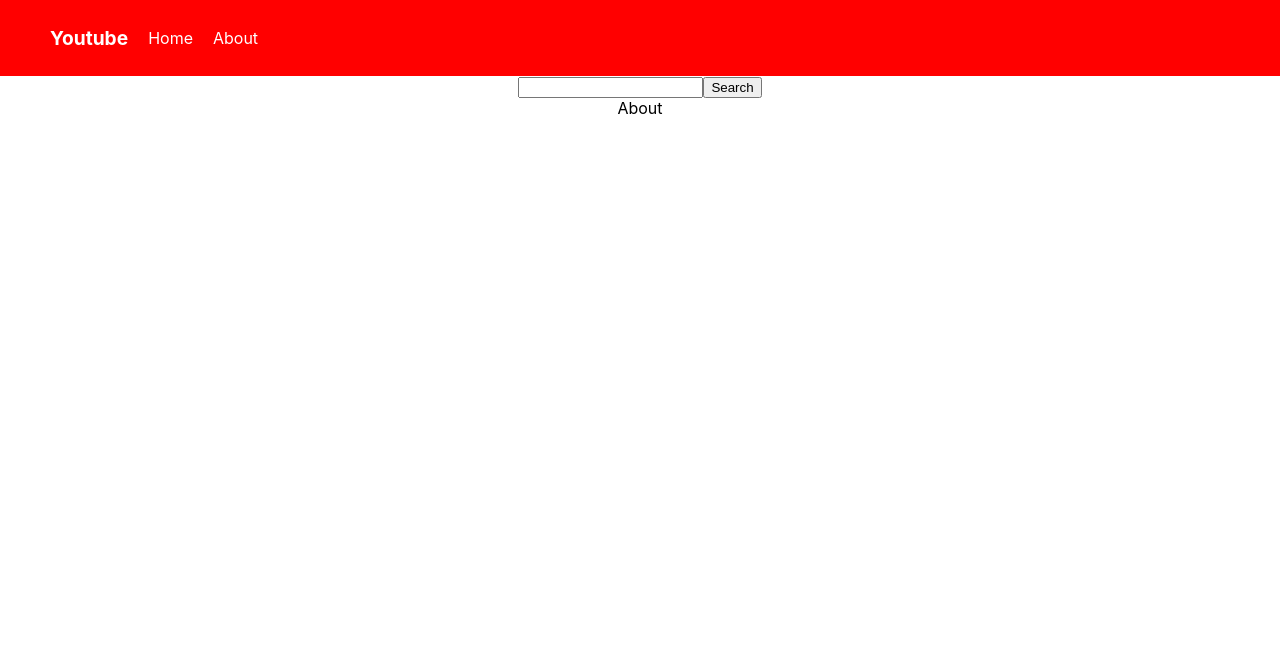
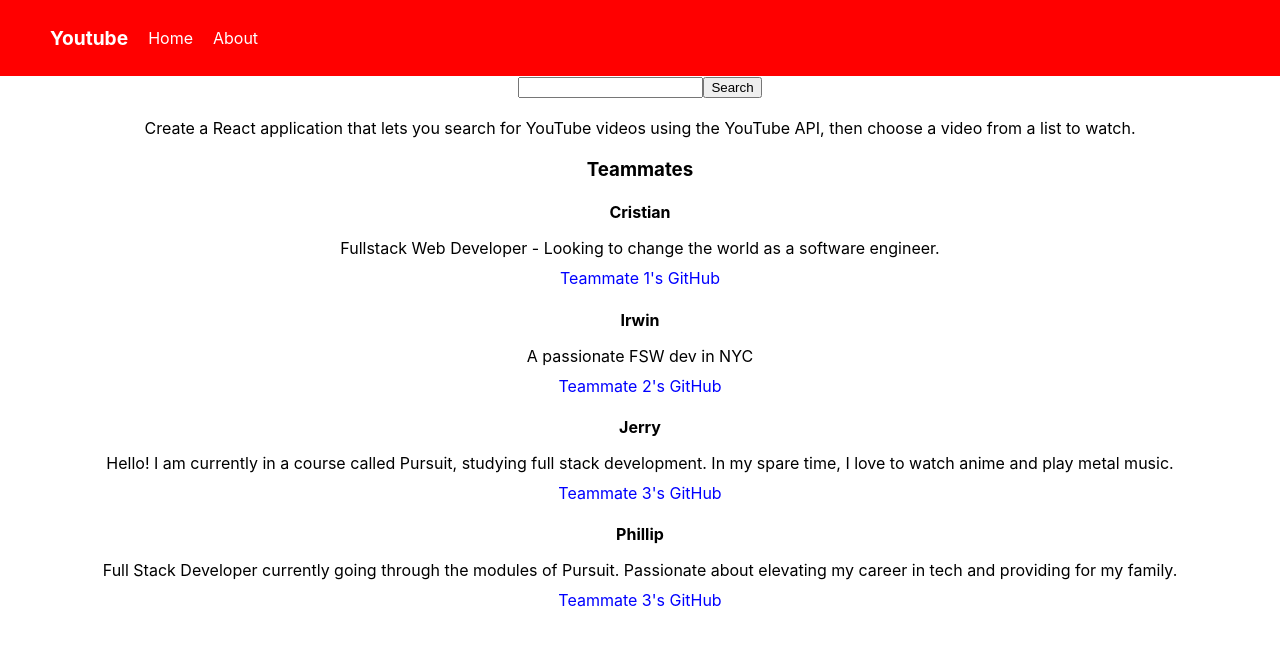
Before and after one commit to p-mitchell1007/Youtube-Clone-Project-Pt.2, a React (Create React App) app: page /about in a window 1280 px wide. Shown: the top 646 px of the page. Built offline with nearby package versions, Linux system fonts and the light colour scheme.

Commit message:
about page

```diff
--- /dev/null
+++ b/src/component/About.css
@@ -0,0 +1,33 @@
+.about-container {
+    margin: 20px;
+  }
+
+  .about-description {
+    margin-bottom: 20px;
+  }
+
+  .teammates {
+    list-style: none;
+    padding: 0;
+  }
+
+  .teammate {
+    margin-bottom: 20px;
+  }
+
+  .teammate h4 {
+    margin-bottom: 10px;
+  }
+
+  .teammate p {
+    margin-bottom: 10px;
+  }
+
+  .teammate a {
+    color: blue;
+    text-decoration: none;
+  }
+
+  .teammate a:hover {
+    text-decoration: underline;
+  }
--- a/src/component/About.js
+++ b/src/component/About.js
@@ -1,8 +1,34 @@
 import React from 'react'
+import "./About.css"
 
 function About() {
   return (
-    <div>About</div>
+    <div className="about-container">
+      <p className='about-description'>Create a React application that lets you search for YouTube videos using the YouTube API, then choose a video from a list to watch.</p>
+       <h3>Teammates</h3>
+     <ul className='teammates'>
+       <li className='teammate'>
+          <h4>Cristian</h4>
+         <p>Fullstack Web Developer - Looking to change the world as a software engineer.</p>
+          <a href="https://github.com/crsvalle">Teammate 1's GitHub</a>
+      </li>
+      <li className='teammate'>
+         <h4>Irwin</h4>
+         <p>A passionate FSW dev in NYC</p>
+           <a href="https://github.com/Irwinj7">Teammate 2's GitHub</a>
+      </li>
+      <li className='teammate'>
+         <h4>Jerry</h4>
+         <p>Hello! I am currently in a course called Pursuit, studying full stack development. In my spare time, I love to watch anime and play metal music.</p>
+           <a href="https://github.com/imjerryjohn">Teammate 3's GitHub</a>
+      </li>
+      <li className='teammate'>
+         <h4>Phillip</h4>
+         <p>Full Stack Developer currently going through the modules of Pursuit. Passionate about elevating my career in tech and providing for my family.</p>
+           <a href="https://github.com/imjerryjohn">Teammate 3's GitHub</a>
+      </li>
+    </ul>
+    </div>
   )
 }
 
```
